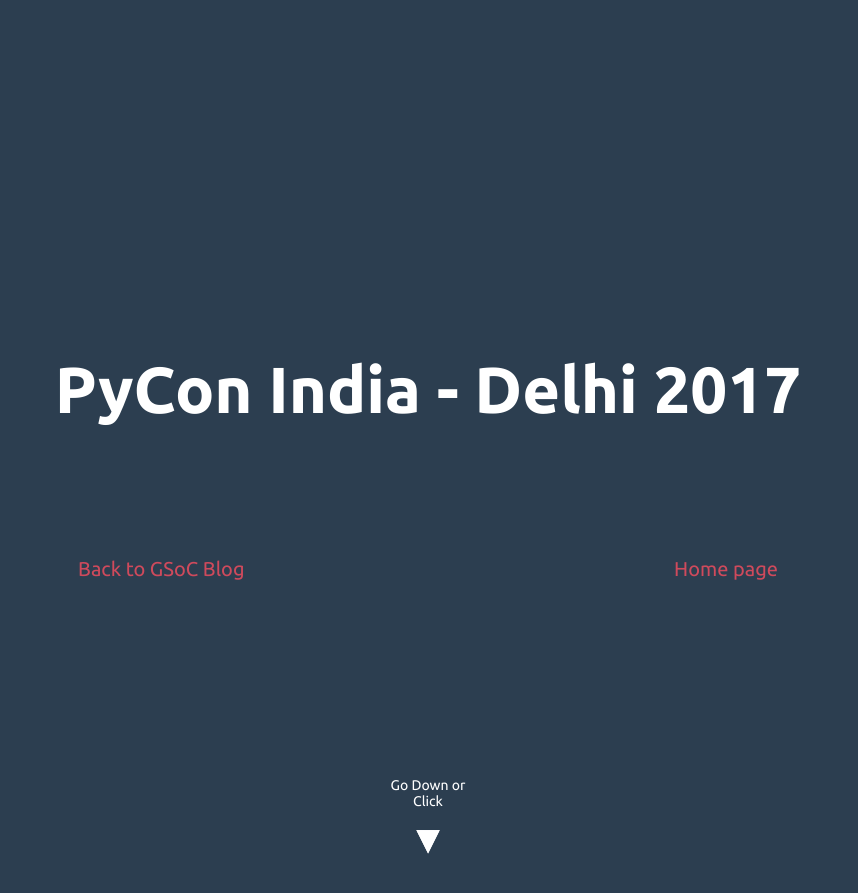
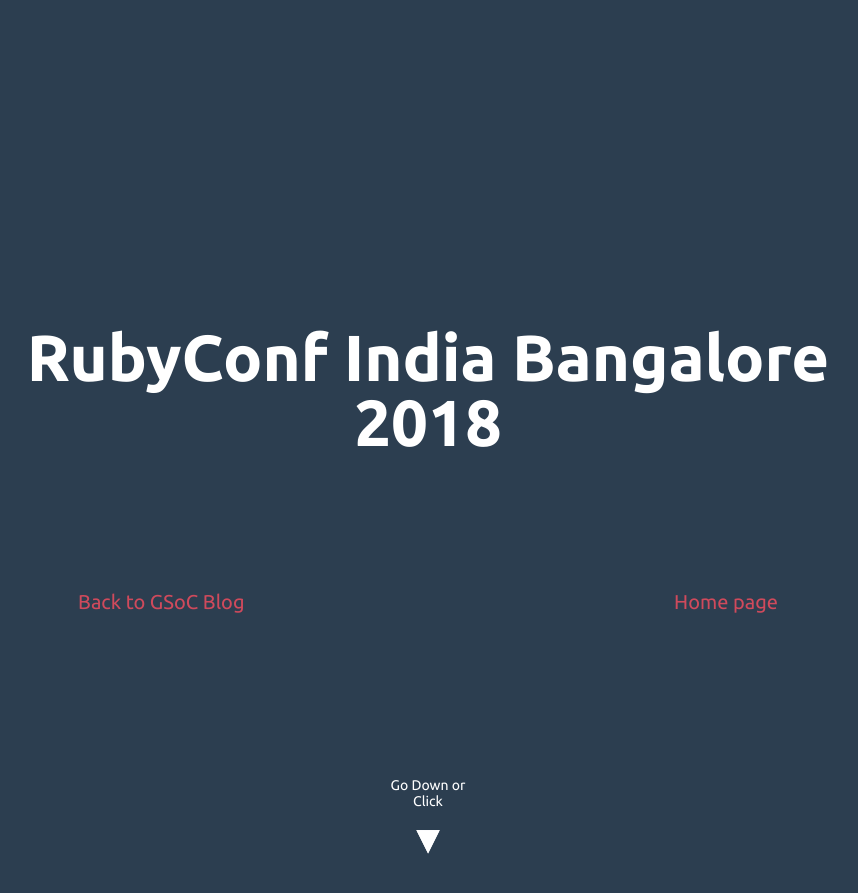
Before and after one commit to Shekharrajak/shekharrajak.github.io, a Jekyll site: the page built from _posts/talks-workshops/2018-2-9-RubyConfIndia-Bangalore-2018.md, in a window 1280 px wide and 900 px high. Shown: the top 893 px of the window, without its empty margins (212-1070 px from the left). Built offline with Jekyll 4.4.1, drawn with Linux system fonts in a browser that asks for light colours; nearby versions of some CDN libraries; comment, search, counter and statistics services are not loaded.

Commit message:
minor changes

```diff
--- a/_posts/talks-workshops/2018-2-9-RubyConfIndia-Bangalore-2018.md
+++ b/_posts/talks-workshops/2018-2-9-RubyConfIndia-Bangalore-2018.md
@@ -1,11 +1,11 @@
 ---
 layout: post
 conf_post: true
-title: PyCon India - Delhi 2017
-posted_on: 18 Dec 2017
+title: RubyConf India Bangalore 2018
+posted_on: 10 Feb 2018
 categories: conference
 type: post
-permalink: /blog/Talks/SymPy/:title
+permalink: /blog/Talks/SciRuby/:title
 tags:
   - Open Source
   - SciRuby
```
